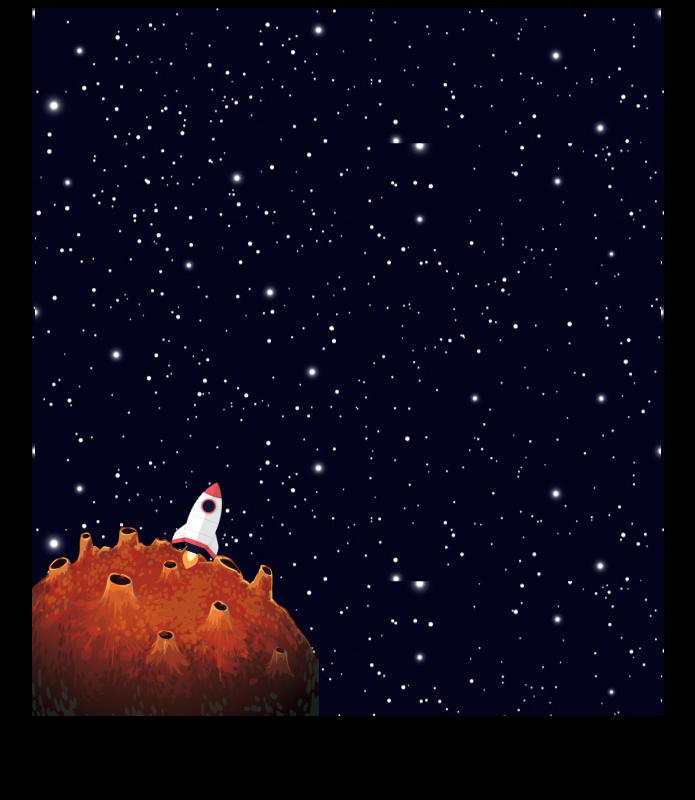
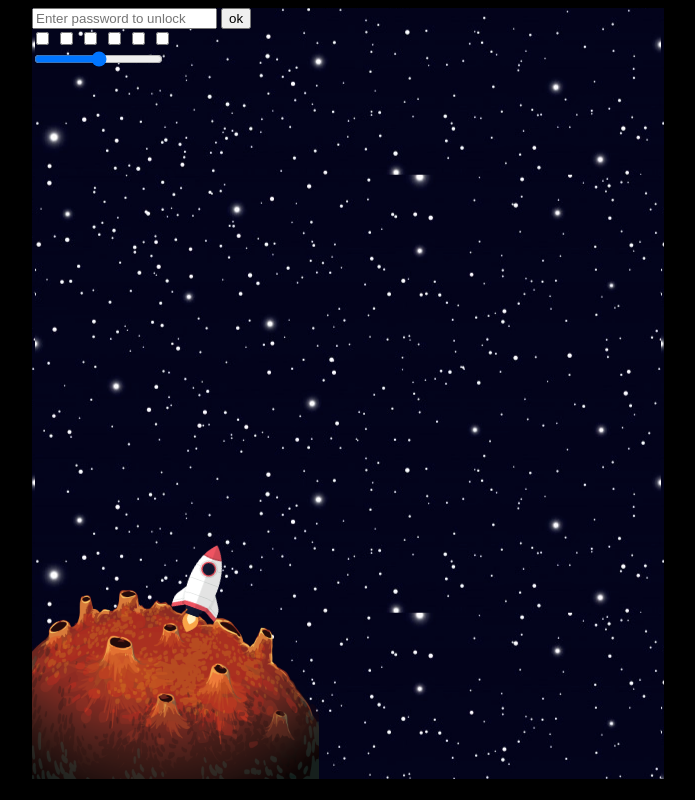
Before and after one commit to joshn28/Open-Space, a plain HTML site: page index.html in a window 1280 px wide. Shown: the whole page, without its empty margins (292-987 px from the left). Drawn offline with Linux system fonts and the light colour scheme.

Commit message:
Allow user to input password and created divs for checkboxes

```diff
--- a/index.html
+++ b/index.html
@@ -7,6 +7,39 @@
 </head>
 <body>
     <div class="space">
+        <div class="control-panel">
+            <div class="security">
+                <label for="panel">
+                    <input type="password" id="panel" name="panel" placeholder="Enter password to unlock">
+                </label>
+                <button id=panel-button>ok</button>
+            </div>
+            <div class="check-buttons">
+                <label for="checkbox1">
+                    <input type="checkbox" id="checkbox1" name="check-button">
+                </label>
+                <label for="checkbox2">
+                    <input type="checkbox" id="checkbox2" name="check-button">
+                </label>
+                <label for="checkbox3">
+                    <input type="checkbox" id="checkbox3" name="check-button">
+                </label>
+                <label for="checkbox4">
+                    <input type="checkbox" id="checkbox4" name="check-button">
+                </label>
+                <label for="checkbox5">
+                    <input type="checkbox" id="checkbox5" name="check-button">
+                </label>
+                <label for="checkbox6">
+                    <input type="checkbox" id="checkbox6" name="check-button">
+                </label>
+            </div>
+            <div class="levers">
+                <label for="range1">
+                    <input type="range" id="range1" name="lever">
+                </label>
+            </div>
+        </div>
         <div class="planet-area">
             <img class="planet" src="mars.png" alt="Planet mars">
             <img class="rocket" src="rocket.png" alt="A rocket ship">
```
